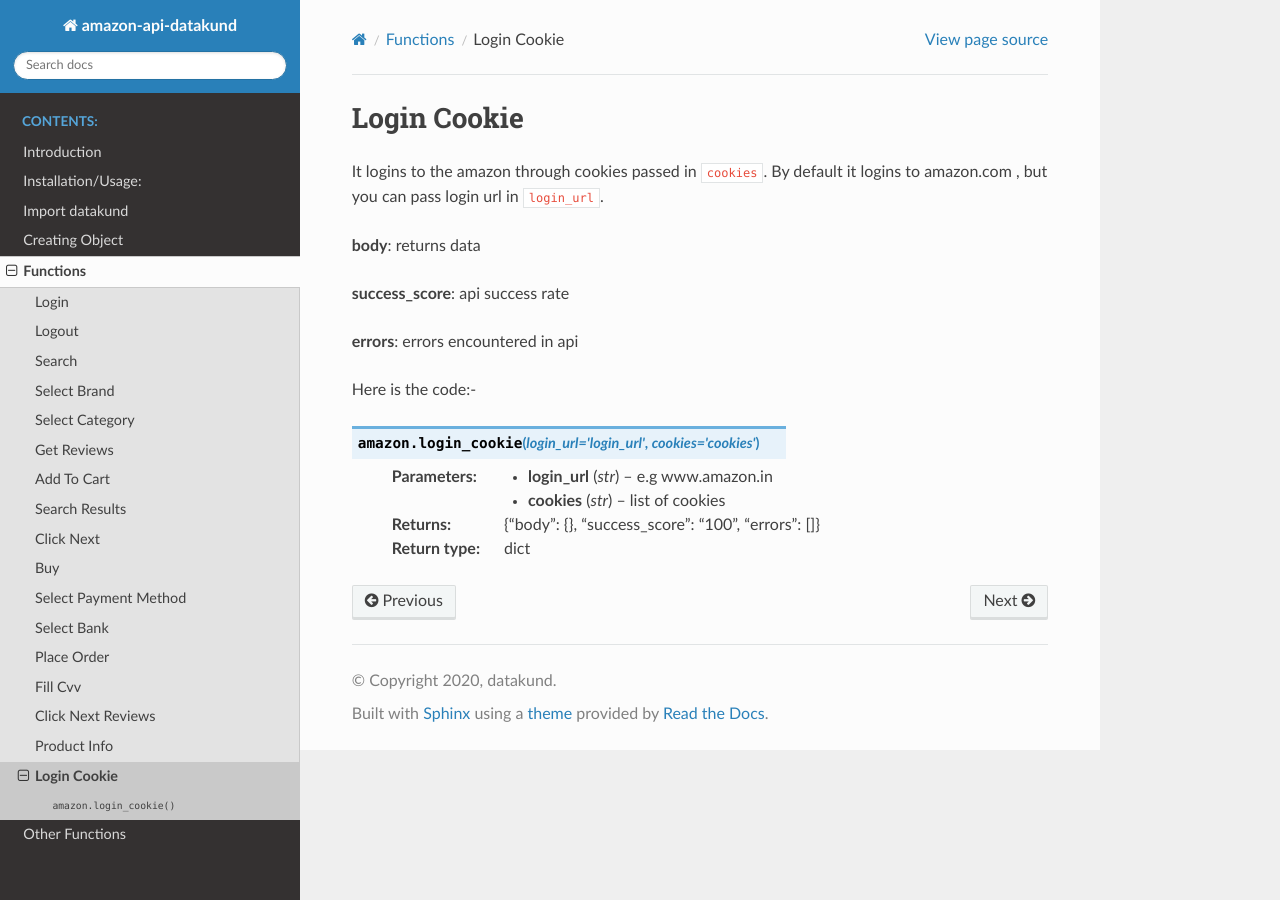
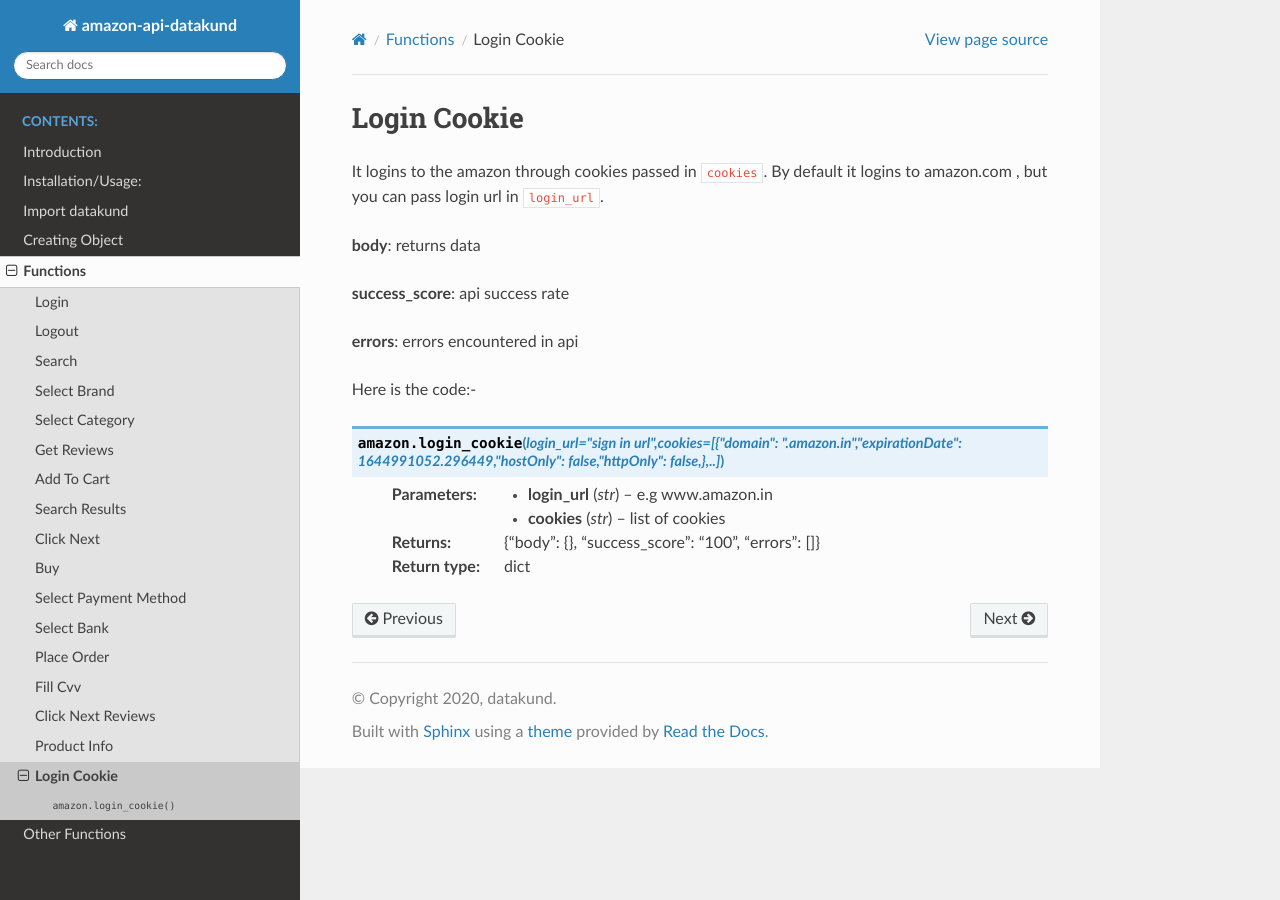
Before and after one commit to datakund/amazon-api-datakund, a Sphinx documentation site: the page built from Docs/source/login_cookie.rst, in a window 1280 px wide. Built offline with Sphinx 7.4.7 and the Read the Docs theme 2.0.0, drawn with Linux system fonts in a browser that asks for light colours.

Commit message:
Update login_cookie.rst

```diff
--- a/Docs/source/login_cookie.rst
+++ b/Docs/source/login_cookie.rst
@@ -11,7 +11,7 @@
 
 Here is the code:-
 
-.. py:function:: amazon.login_cookie(login_url="login_url",cookies="cookies")
+.. py:function:: amazon.login_cookie(login_url="sign in url",cookies=[{"domain": ".amazon.in","expirationDate": 1644991052.296449,"hostOnly": false,"httpOnly": false,},..])
 
 
    :param str login_url: e.g www.amazon.in
```
